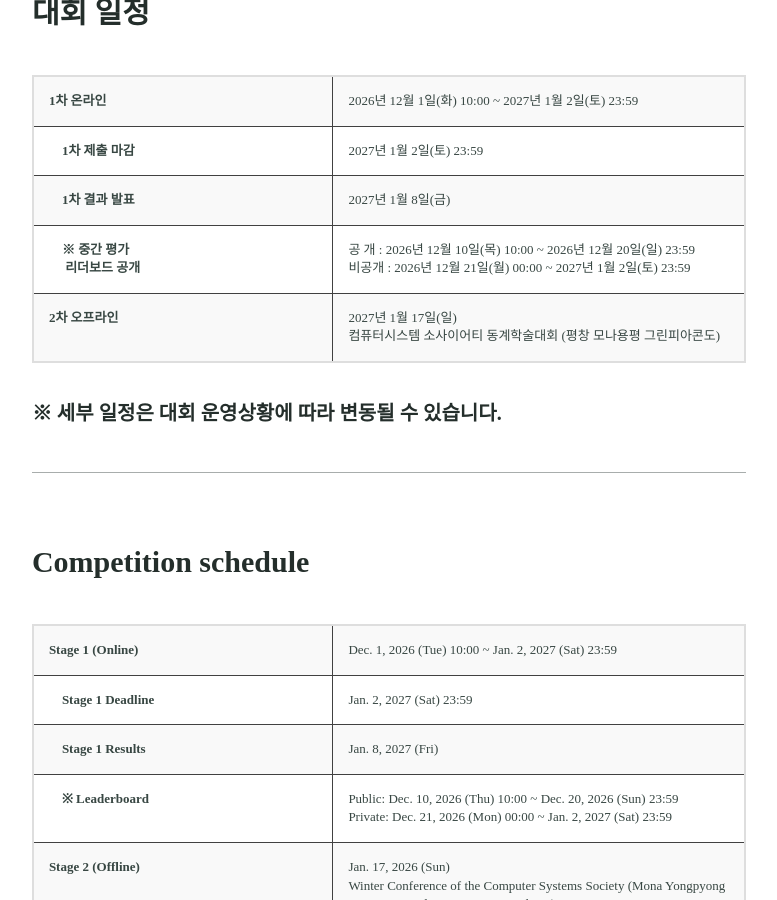
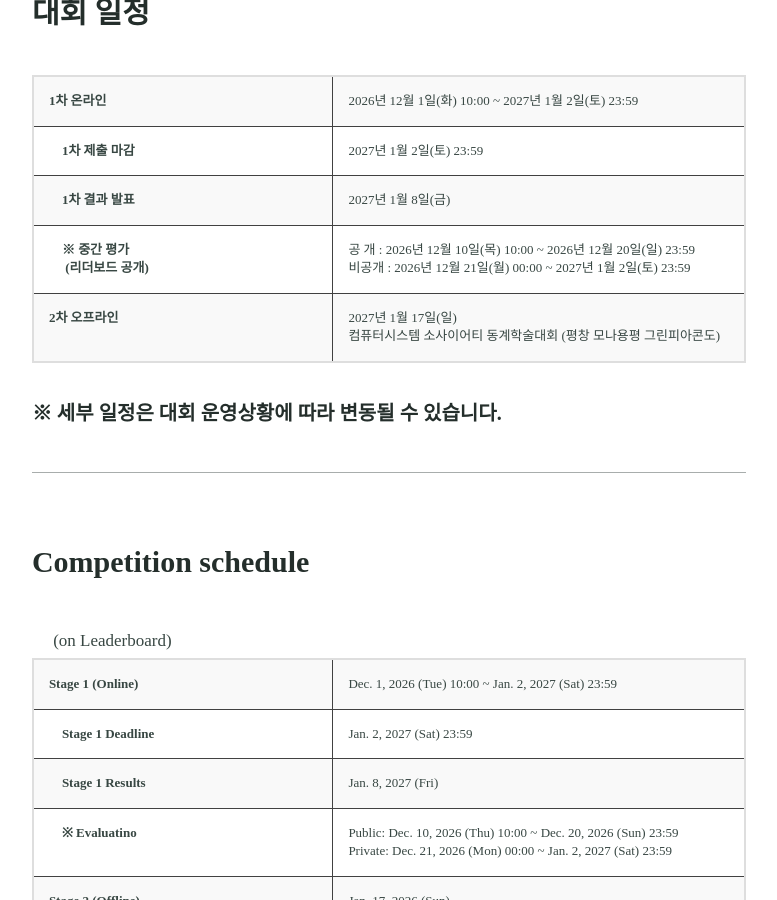
Before and after one commit to AISystemChallenge/AISystemChallenge.github.io, a Jekyll site: the page built from timeline.md, in a window 1280 px wide and 900 px high, scrolled down 444 px. Shown: the whole window, without its empty margins (251-1028 px from the left). Built offline with Jekyll 4.4.1, drawn with Linux system fonts in a browser that asks for light colours; some web fonts are replaced; our own code applies the rules of GitHub Pages for plain Markdown files.

Commit message:
Update timeline.md

```diff
--- a/timeline.md
+++ b/timeline.md
@@ -22,7 +22,7 @@ excerpt:
     </tr>
     <tr>
         <td colspan="1"> &emsp;※ 중간 평가 <br>
-						 &emsp; 리더보드 공개 </td>
+						 &emsp; (리더보드 공개) </td>
         <td colspan="1"> 공  개 : 2026년 12월 10일(목) 10:00 ~ 2026년 12월 20일(일) 23:59 <br>
  						 비공개 : 2026년 12월 21일(월) 00:00 ~ 2027년 1월 2일(토) 23:59 </td>
     </tr>
@@ -54,7 +54,8 @@ excerpt:
         <td colspan="1"> Jan. 8, 2027 (Fri) </td>
     </tr>
     <tr>
-        <td colspan="1"> &emsp;※ Leaderboard </td>
+        <td colspan="1"> &emsp;※ Evaluatino </td>
+						 &emsp; (on Leaderboard)
         <td colspan="1"> Public: Dec. 10, 2026 (Thu) 10:00 ~ Dec. 20, 2026 (Sun) 23:59 <br>
                          Private: Dec. 21, 2026 (Mon) 00:00 ~ Jan. 2, 2027 (Sat) 23:59 </td>
     </tr>
```
